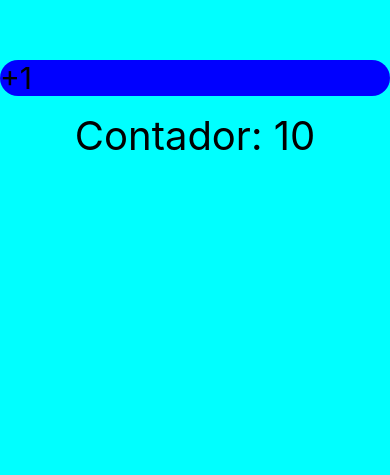
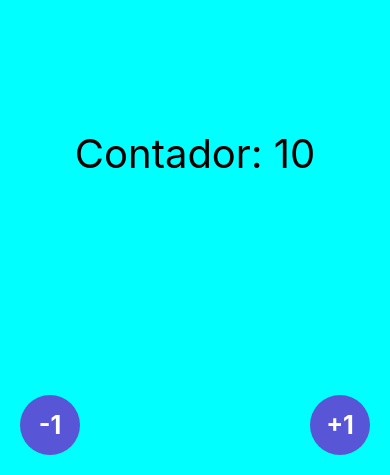
Before and after one commit to adolfosonchiche/CusroReactNative, a React Native app in the folder MiPrimerApp/: screen / in a window 390 px wide. Shown: the part 369-844 px from the top of the page. Built offline with nearby package versions, Linux system fonts and the light colour scheme.

Commit message:
boton flotante personalizado

```diff
--- a/MiPrimerApp/src/screens/ContadorScreen.tsx
+++ b/MiPrimerApp/src/screens/ContadorScreen.tsx
@@ -12,14 +12,21 @@ const ContadorScreen = () => {
         Contador: { contador }
       </Text>
 
-    <TouchableOpacity
+    <TouchableOpacity style={ style.fabLocationBr }
     onPress={ () => setcontador( contador + 1 ) }
     >
-      <View style={ style.increment }>
-        <Text style = {  style.botton }>+1</Text>
+      <View style={ style.fab }>
+        <Text style={ style.fabText } >+1</Text>
       </View>
     </TouchableOpacity>
 
+    <TouchableOpacity style={ style.fabLocationBl }
+    onPress={ () => setcontador( contador - 1 ) }
+    >
+      <View style={ style.fab }>
+        <Text style={ style.fabText } >-1</Text>
+      </View>
+    </TouchableOpacity>
     </View>
   )
 }
@@ -37,14 +44,33 @@ const style = StyleSheet.create({
     fontSize: 40,
     top: 100
   },
-  increment: {
-    backgroundColor:'blue',
-    borderRadius: 100
+  fabLocationBl: {
+    //posicion del boton incrementar
+    position: 'absolute',
+    bottom: 20,
+    left: 20
   },
-  botton: {
-    justifyContent: 'center',
-    fontSize: 30,
-  }
+  fabLocationBr: {
+    //posicion del boton incrementar
+    position: 'absolute',
+    bottom: 20,
+    right: 20
+  },
+  fab: {
+    backgroundColor: '#5856D6',
+    width: 60,
+    height: 60,
+    borderRadius: 100,
+    justifyContent: 'center'
+  },
+  fabText: {
+    color: 'white',
+    fontSize: 25,
+    fontWeight: 'bold',
+    //textAlign: 'center'
+    alignSelf: 'center'
+  },
+
 })
 
 export default ContadorScreen;
```
